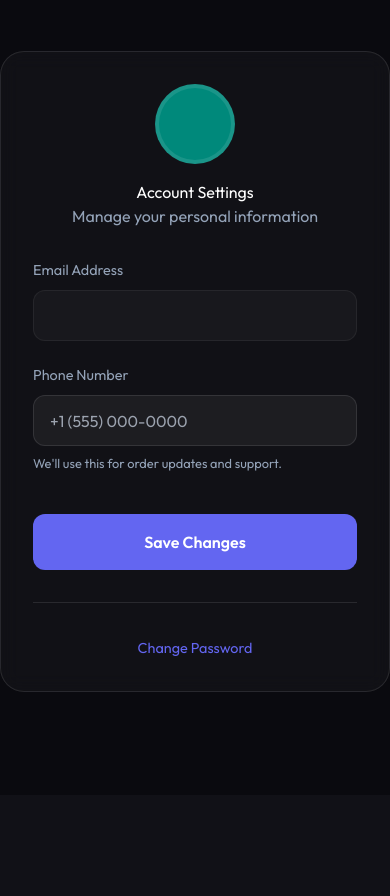
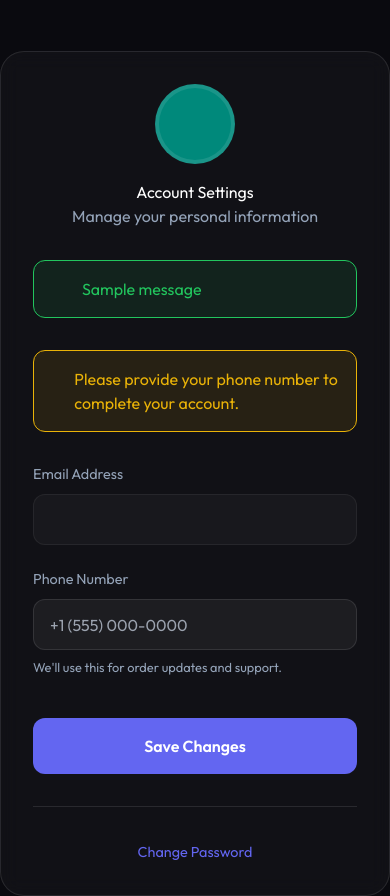
Before and after one commit to Akramzenibaa/AI-shooter-django, a Django app: template templates/accounts/profile.html in a window 390 px wide. Shown: the part 49-945 px from the top of the page. Before the commit the page ends 741 px from the top, so only its background shows below. Run offline with Django 5.2, Linux system fonts and the light colour scheme; the template is opened without the code that fills it, so the values that code supplies are empty; tables that the repository leaves empty hold one stand-in row (values such as "Sample post"); one stand-in notice (Sample message) is shown; some libraries are stand-ins or nearby versions.

Commit message:
Collect phone number during registration and redirect social signups to profile

```diff
--- a/config/settings.py
+++ b/config/settings.py
@@ -210,6 +210,7 @@
 # Custom adapters to handle account connections without verification
 ACCOUNT_ADAPTER = 'apps.accounts.adapter.CustomAccountAdapter'
 SOCIALACCOUNT_ADAPTER = 'apps.accounts.adapter.CustomSocialAccountAdapter'
+ACCOUNT_SIGNUP_FORM_CLASS = 'apps.accounts.forms.CustomSignupForm'
 
 # Google AI Studio
 GOOGLE_API_KEY = os.getenv('GOOGLE_API_KEY') or os.getenv('GEMINI_API_KEY')
--- a/templates/accounts/profile.html
+++ b/templates/accounts/profile.html
@@ -123,6 +123,28 @@
         </div>
 
 
+        {% if messages %}
+        <div class="messages" style="margin-bottom: 2rem;">
+            {% for message in messages %}
+            {% if message.tags == 'success' %}
+            <div
+                style="background: rgba(34, 197, 94, 0.1); border: 1px solid #22c55e; color: #22c55e; padding: 1rem; border-radius: 12px; display: flex; align-items: center; gap: 0.75rem;">
+                <i data-lucide="check-circle" style="width: 20px; height: 20px;"></i>
+                <span>{{ message }}</span>
+            </div>
+            {% endif %}
+            {% endfor %}
+        </div>
+        {% endif %}
+
+        {% if not user_profile.phone_number %}
+        <div
+            style="background: rgba(234, 179, 8, 0.1); border: 1px solid #eab308; color: #eab308; padding: 1rem; border-radius: 12px; margin-bottom: 2rem; display: flex; align-items: center; gap: 0.75rem;">
+            <i data-lucide="alert-circle" style="width: 20px; height: 20px;"></i>
+            <span>Please provide your phone number to complete your account.</span>
+        </div>
+        {% endif %}
+
         <form method="post">
             {% csrf_token %}
             <div class="form-group">
```
Also changed, not shown: apps/accounts/adapter.py (+12 -0 lines), apps/accounts/forms.py (added, +12 -0 lines).
